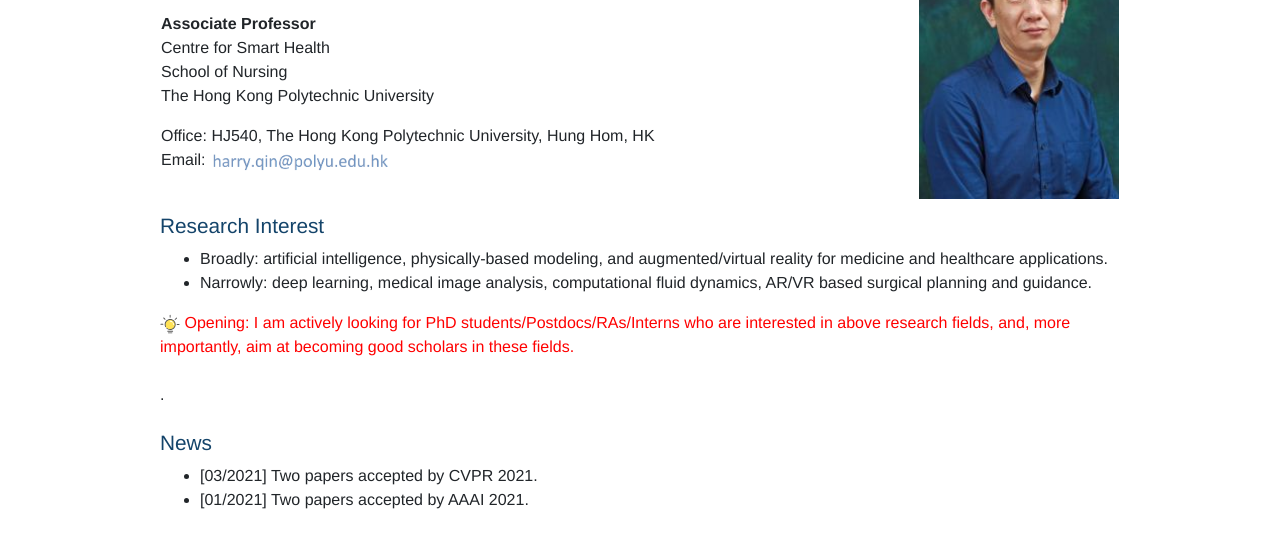
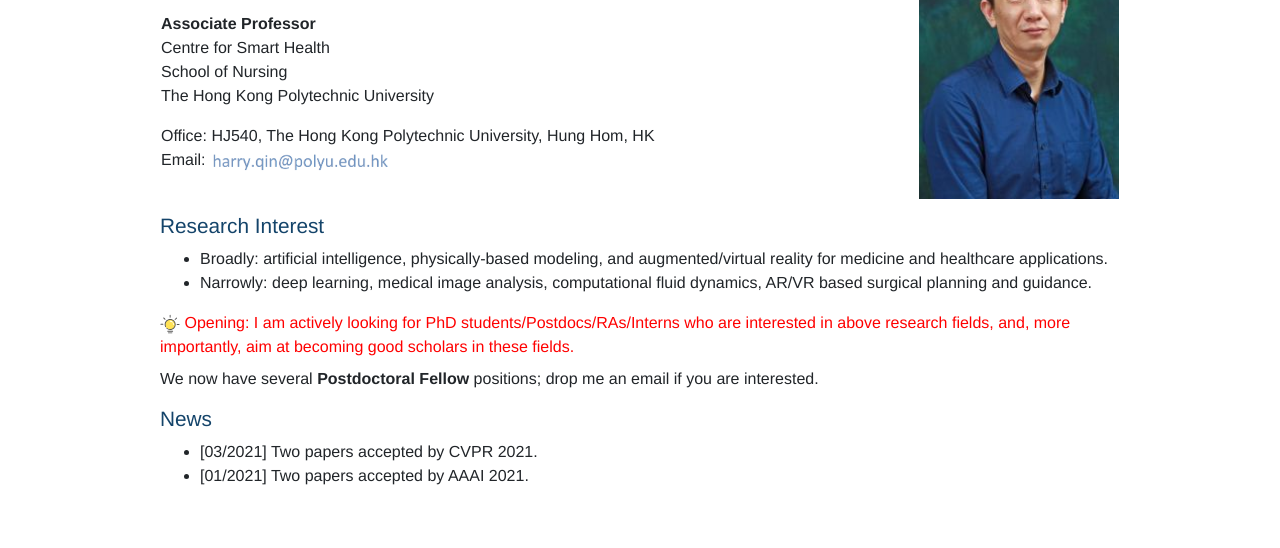
Before and after one commit to harry-qinjing/harry-qinjing.github.io, a plain HTML site: page index.html in a window 1280 px wide. Shown: the part 168-716 px from the top of the page. Drawn offline with Linux system fonts and the light colour scheme.

Commit message:
Update index.html

```diff
--- a/index.html
+++ b/index.html
@@ -489,10 +489,10 @@
             </svg>
                         <font color="red">Opening: I am actively looking for PhD students/Postdocs/RAs/Interns who are interested in above research fields, and, more importantly, aim at becoming good scholars in these fields. </font> <br><br>
                         <!--&nbsp;&nbsp;&nbsp;&nbsp;&nbsp;&nbsp;&nbsp;&nbsp;&nbsp;&nbsp;&nbsp;&nbsp;&nbsp;&nbsp;&nbsp;&nbsp;&nbsp;&nbsp;&nbsp;&nbsp;&nbsp;-->
-                        <!-- <p style="margin-top:-16px"><b>Postdocs/RAs (immediately available):</b> image registration, point cloud.
-                        <p style="margin-top:-16px"><b>2022Fall PhD/Mphil topics:</b> medical image analysis (generalizability, interpretability, large-scale validation), robot-assisted intervention (3D visual perception, augmented reality, learning-based robotic task automation) -->.
+                        <p style="margin-top:-16px"> We now have several <b>Postdoctoral Fellow</b> positions; drop me an email if you are interested.
+                        <!-- <p style="margin-top:-16px"><b>2022Fall PhD/Mphil topics:</b> medical image analysis (generalizability, interpretability, large-scale validation), robot-assisted intervention (3D visual perception, augmented reality, learning-based robotic task automation).-->
 
-                        <br>
+
                         <!-- Feel free to drop me an email, or apply through our official website. -->
                         <!-- Our <a href="https://www.cse.cuhk.edu.hk/news/announcements/early-admission-scheme-for-m-phil-and-ph-d-programme-2022-2023-intake/" target="_blank"> Early Admission Scheme for M.Phil. and Ph.D. Programme 2022-2023 Intake </a> is open now! Drop me an email if interested! -->
                         <!-- <a href="https://www.cse.cuhk.edu.hk/en/education/prospective-students/postgraduate-admissions-programmes/mphil-phd-programme" target="_blank">website</a>
```
